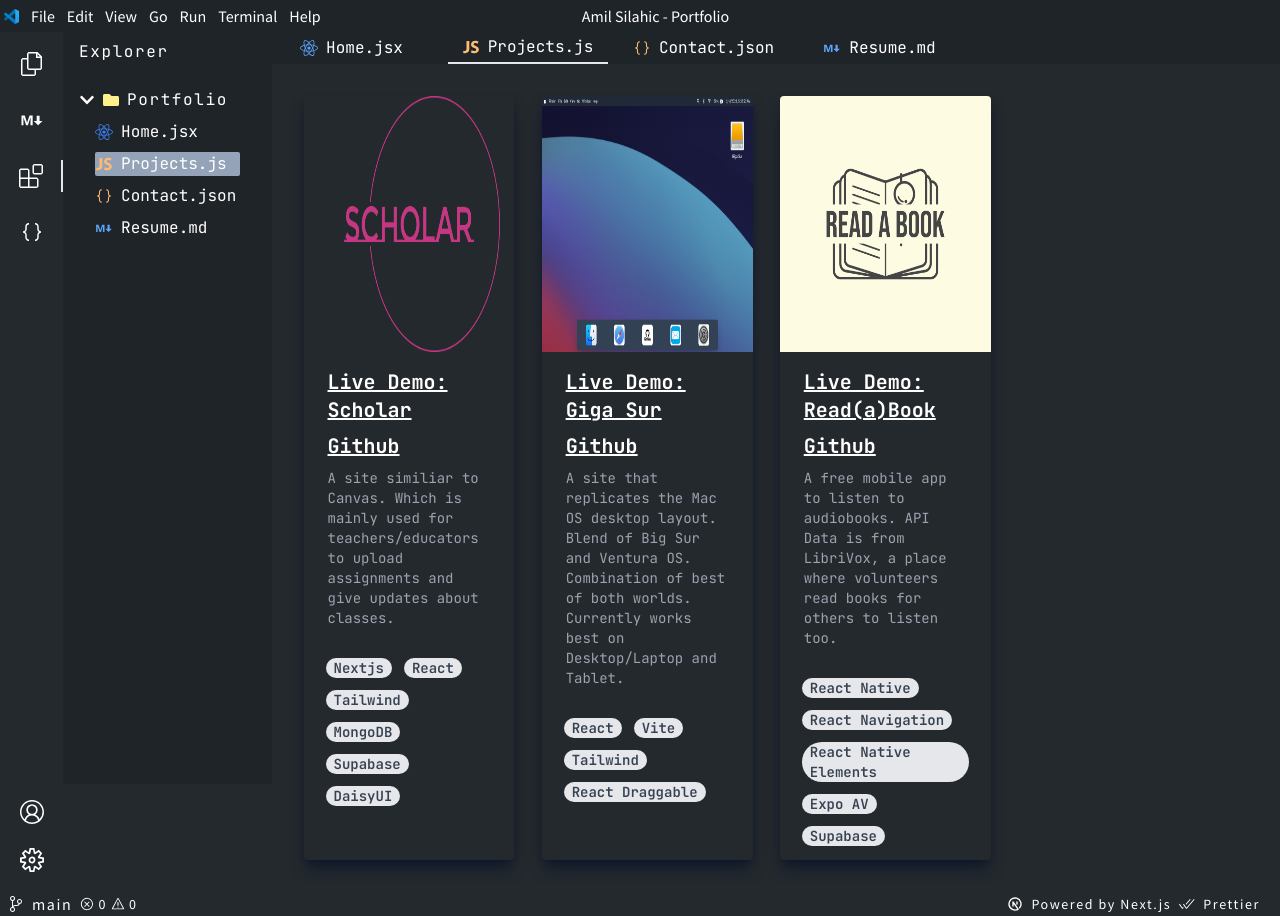
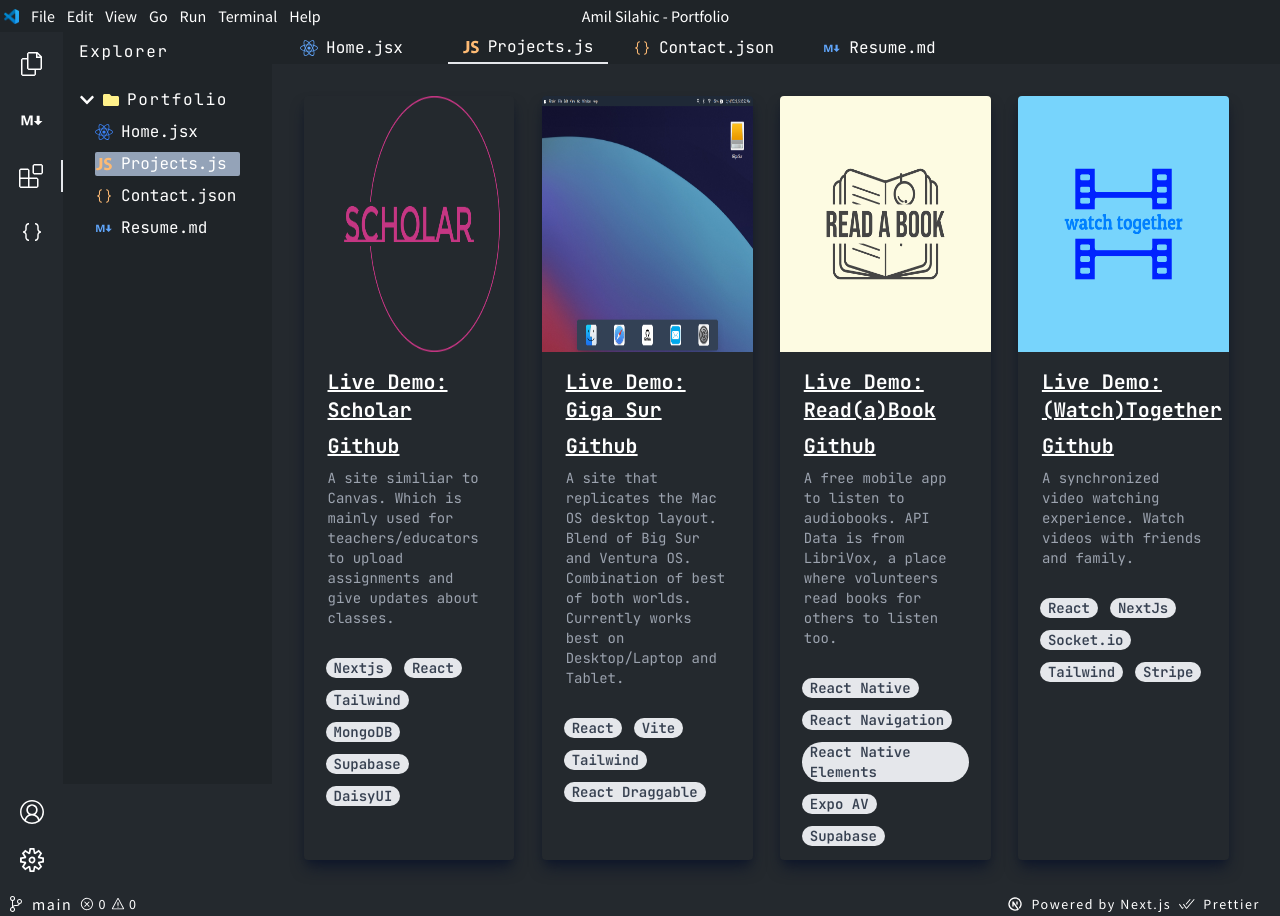
Before and after one commit to SilahicAmil/nextjs-updated-portfolio, a Next.js app: page /projects in a window 1280 px wide. Built offline with nearby package versions, Linux system fonts and the light colour scheme.

Commit message:
re-adding tube together and updating resume

```diff
--- a/components/HomePage/SplashContent.js
+++ b/components/HomePage/SplashContent.js
@@ -34,7 +34,7 @@
 
           <div className="w-42 ml-28 mr-auto flex items-center justify-center bg-green-300 p-2 text-black ">
             <Link
-              href="/Amil-Silahic-Web-Dev-Resume.pdf"
+              href="/Amil-Silahic-Final-Resume.pdf"
               download
               target="_blank"
             >
--- a/components/ResumePage/Resume.js
+++ b/components/ResumePage/Resume.js
@@ -16,7 +16,7 @@
     <div className="m-4 flex h-[90vh] w-full">
       <div className="flex h-full w-full">
         <Document
-          file="/Amil-Silahic-Web-Dev-Resume.pdf"
+          file="/Amil-Silahic-Final-Resume.pdff"
           onLoadSuccess={onDocumentLoadSuccess}
           onLoadError={console.error}
           className="w-full"
--- a/data/projectData.js
+++ b/data/projectData.js
@@ -35,14 +35,14 @@
     siteLink: "https://github.com/SilahicAmil/Read-a-Book",
     github: "https://github.com/SilahicAmil/Read-a-Book",
   },
-  // {
-  //   id: 4,
-  //   title: "(Watch)Together",
-  //   description:
-  //     "A synchronized video watching experience. Watch videos with friends and family.",
-  //   tags: ["React", "NextJs", "Socket.io", "Tailwind", "Stripe"],
-  //   imageName: "w2g-color.png",
-  //   siteLink: "https://nextjs-w2g.vercel.app/",
-  //   github: "https://github.com/SilahicAmil/nextjs-w2g",
-  // },
+  {
+    id: 4,
+    title: "(Watch)Together",
+    description:
+      "A synchronized video watching experience. Watch videos with friends and family.",
+    tags: ["React", "NextJs", "Socket.io", "Tailwind", "Stripe"],
+    imageName: "w2g-color.png",
+    siteLink: "https://nextjs-w2g.vercel.app/",
+    github: "https://github.com/SilahicAmil/nextjs-w2g",
+  },
 ];
```
Also changed, not shown: 2 other files (tests, documents, lock files or other folders).
